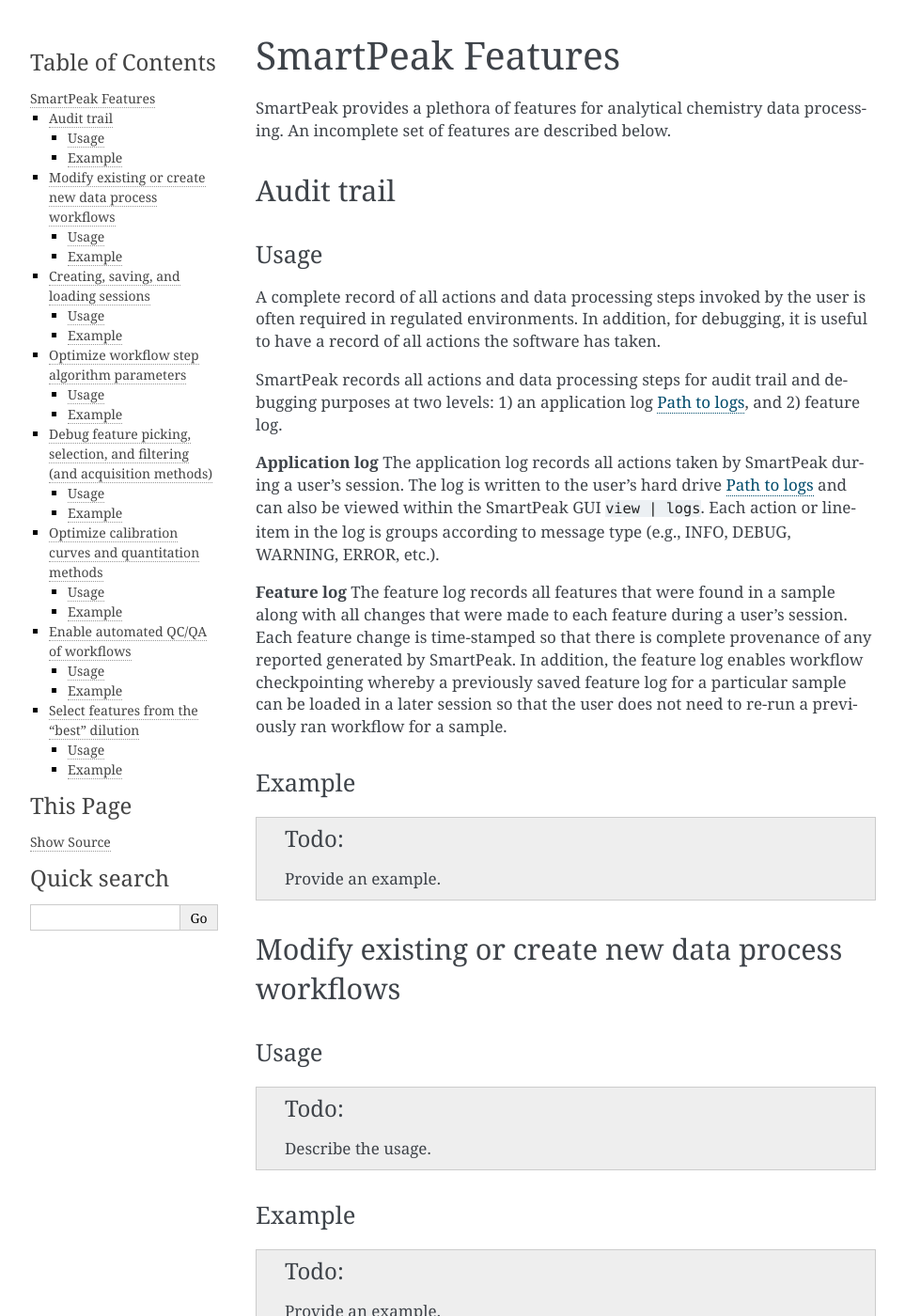
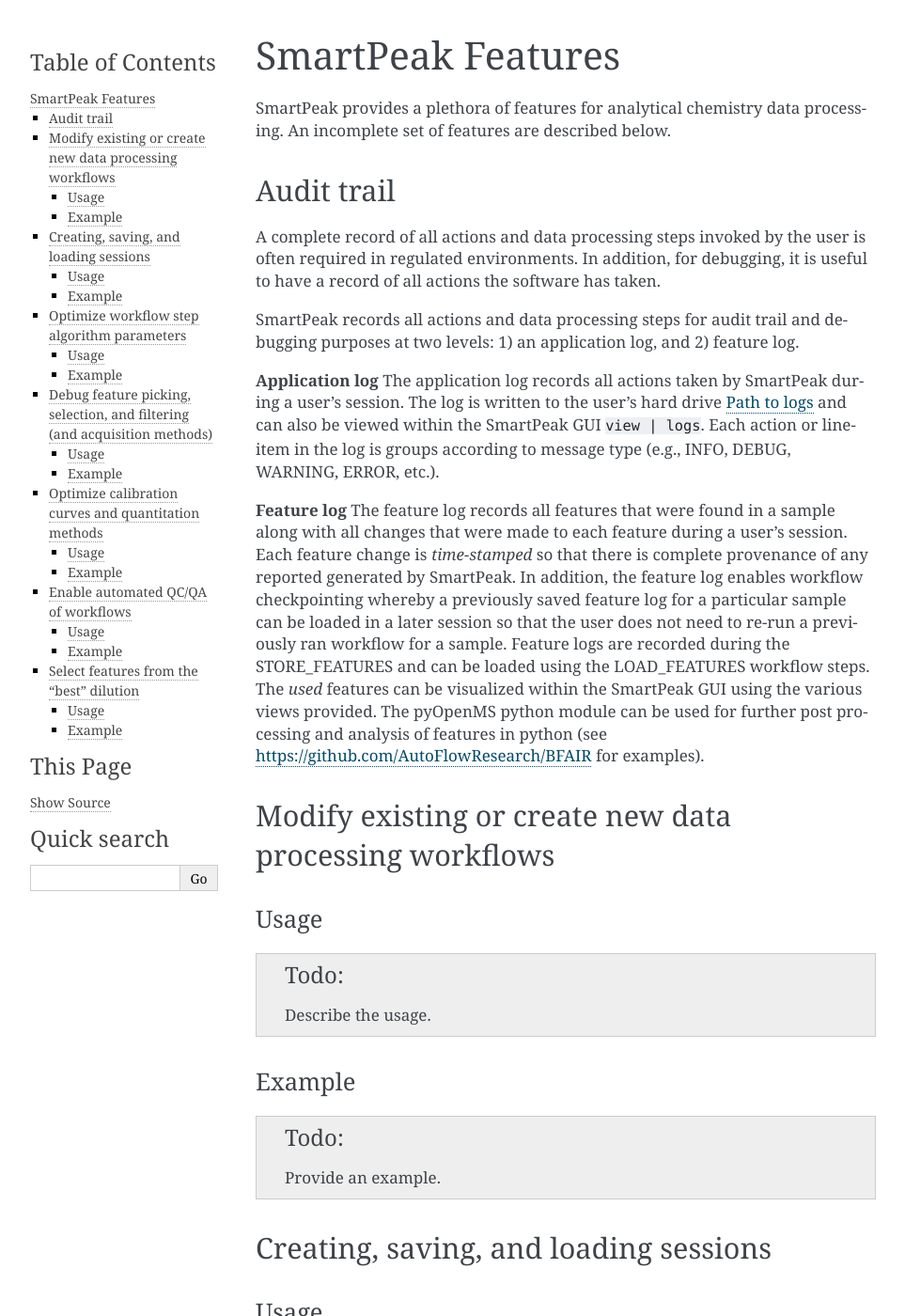
Before and after one commit to AutoFlowResearch/SmartPeak, a Sphinx documentation site: the page built from docs/start/features.rst, in a window 1280 px wide and 1400 px high. Shown: the whole window at 94% size, without its empty margins (148-1111 px from the left). Built offline with Sphinx 7.4.7, drawn with Linux system fonts in a browser that asks for light colours; pages that are not in the unit, such as notebooks, are missing from menus.

Commit message:
feat: updates to features audit trail section

```diff
--- a/docs/start/features.rst
+++ b/docs/start/features.rst
@@ -6,26 +6,17 @@
 Audit trail
 -----------------------------------------------------------------------------
 
-Usage
-~~~~~
-
 A complete record of all actions and data processing steps invoked by the user is often required in regulated environments.  In addition, for debugging, it is useful to have a record of all actions the software has taken.
 
-SmartPeak records all actions and data processing steps for audit trail and debugging purposes at two levels: 1) an application log :ref:`logs`, and 2) feature log.
+SmartPeak records all actions and data processing steps for audit trail and debugging purposes at two levels: 1) an application log, and 2) feature log.
 
 **Application log**
 The application log records all actions taken by SmartPeak during a user's session.  The log is written to the user's hard drive :ref:`logs` and can also be viewed within the SmartPeak GUI ``view | logs``.  Each action or line-item in the log is groups according to message type (e.g., INFO, DEBUG, WARNING, ERROR, etc.).
 
 **Feature log**
-The feature log records all features that were found in a sample along with all changes that were made to each feature during a user's session.  Each feature change is time-stamped so that there is complete provenance of any reported generated by SmartPeak.  In addition, the feature log enables workflow checkpointing whereby a previously saved feature log for a particular sample can be loaded in a later session so that the user does not need to re-run a previously ran workflow for a sample.
+The feature log records all features that were found in a sample along with all changes that were made to each feature during a user's session.  Each feature change is `time-stamped` so that there is complete provenance of any reported generated by SmartPeak.  In addition, the feature log enables workflow checkpointing whereby a previously saved feature log for a particular sample can be loaded in a later session so that the user does not need to re-run a previously ran workflow for a sample.  Feature logs are recorded during the STORE_FEATURES and can be loaded using the LOAD_FEATURES workflow steps.  The `used` features can be visualized within the SmartPeak GUI using the various views provided.  The pyOpenMS python module can be used for further post processing and analysis of features in python (see https://github.com/AutoFlowResearch/BFAIR for examples).
 
-Example
-~~~~~~~
-
-.. todo::
-    Provide an example.
-
-Modify existing or create new data process workflows
+Modify existing or create new data processing workflows
 -----------------------------------------------------------------------------
 
 Usage
@@ -42,7 +33,6 @@
 
 Creating, saving, and loading sessions
 -----------------------------------------------------------------------------
-
 
 Usage
 ~~~~~
```
